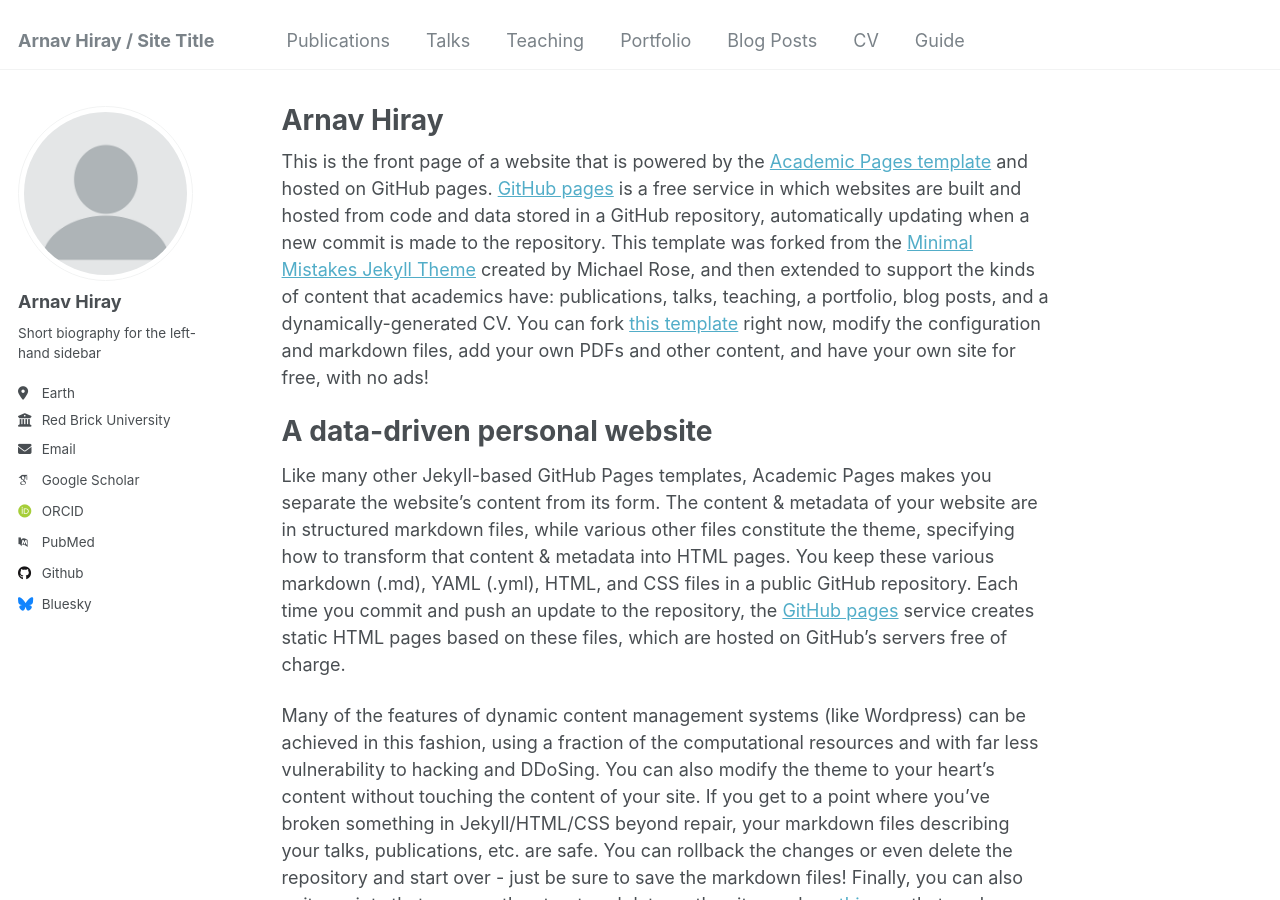
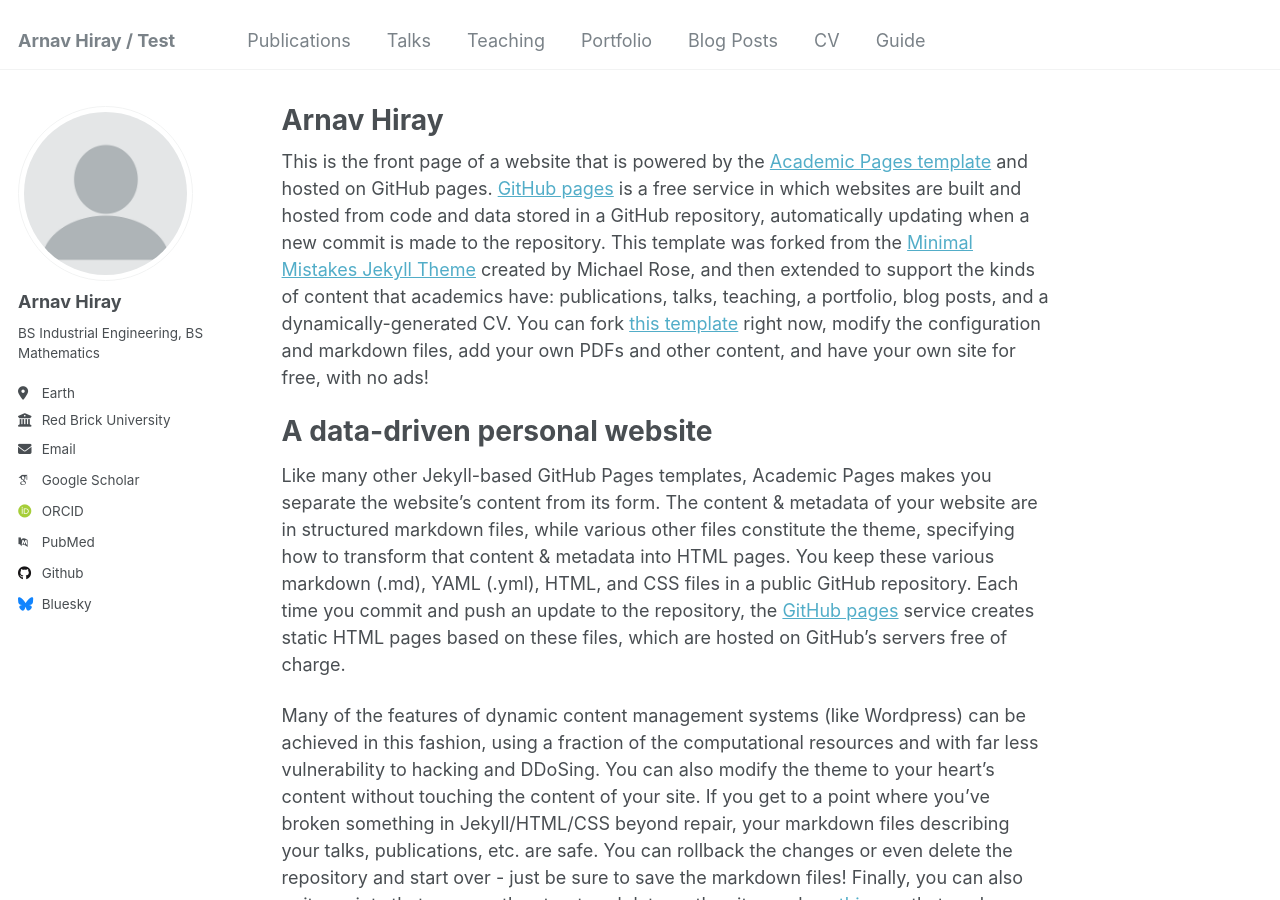
Before and after one commit to AHiray/AHiray.github.io, a Jekyll site: the page built from _pages/about.md, in a window 1280 px wide and 900 px high. Built offline with Jekyll 4.4.1, drawn with Linux system fonts in a browser that asks for light colours; some web fonts are replaced.

Commit message:
Update _config.yml
Updated Short Description

```diff
--- a/_config.yml
+++ b/_config.yml
@@ -8,7 +8,7 @@
 
 # Basic Site Settings
 locale                   : "en-US"
-title                    : "Arnav Hiray / Site Title"
+title                    : "Arnav Hiray / Test"
 title_separator          : "-"
 name                     : &name "Your Name"
 description              : &description "personal description"
@@ -24,7 +24,7 @@ author:
   avatar           : "profile.png"
   name             : "Arnav Hiray"
   pronouns         : # example: "she/her"
-  bio              : "Short biography for the left-hand sidebar"
+  bio              : "BS Industrial Engineering, BS Mathematics"
   location         : "Earth"
   employer         : "Red Brick University"
   uri              : # URL
```
